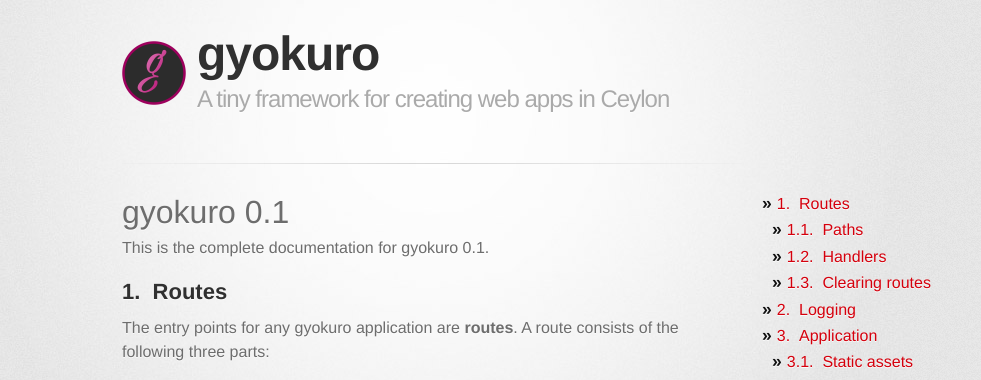
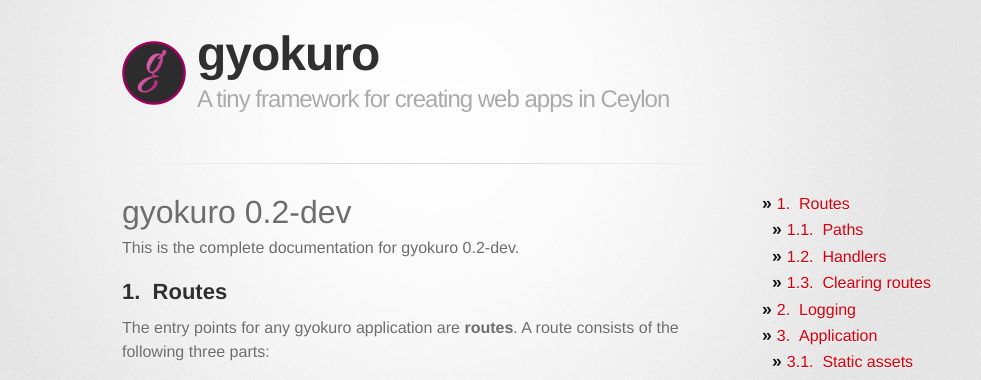
Before and after one commit to bjansen/gyokuro, a Jekyll site: the page built from doc/0.2/index.md, in a window 1280 px wide and 900 px high. Shown: the top 380 px of the window, without its empty margins (208-1189 px from the left). Built offline with Jekyll 4.4.1, drawn with Linux system fonts in a browser that asks for light colours; some web fonts are replaced.

Commit message:
Changed version number

```diff
--- a/doc/0.2/index.md
+++ b/doc/0.2/index.md
@@ -3,9 +3,9 @@ layout: default
 useToc: true
 ---
 
-# gyokuro 0.1
+# gyokuro 0.2-dev
 {:.no_toc}
-This is the complete documentation for gyokuro 0.1.
+This is the complete documentation for gyokuro 0.2-dev.
 
 * TOC
 {:toc}
```
